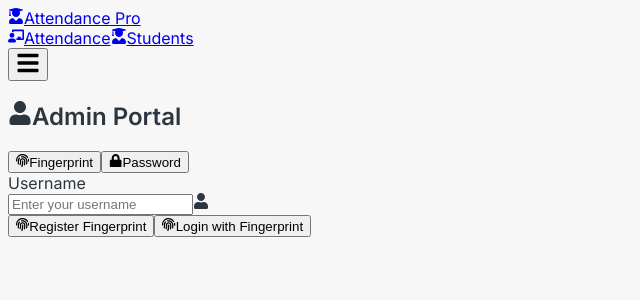
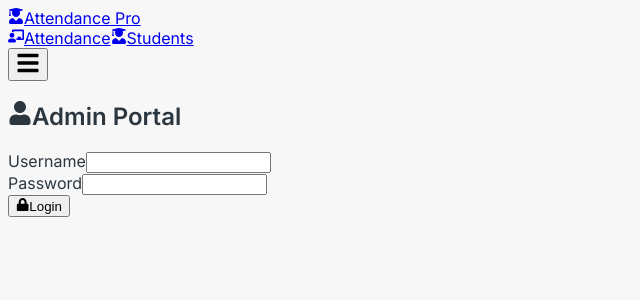
Before and after one commit to Vidhunkishor/blackboxai-1743247267213, a React (Create React App) app in the folder client/: page /login in a window 1280 px wide. Shown: the top 300 px of the page, without its empty margins (0-640 px from the left). Built offline with nearby package versions, Linux system fonts and the light colour scheme.

Commit message:
Add client/src/components/AdminLogin.js 1743252878100

```diff
--- a/client/src/components/AdminLogin.js
+++ b/client/src/components/AdminLogin.js
@@ -1,95 +1,21 @@
 import React, { useState } from 'react';
+import { useNavigate } from 'react-router-dom';
+import { useAuth } from '../contexts/AuthContext';
 import axios from 'axios';
-import { FaFingerprint, FaUser, FaLock, FaSpinner, FaCheckCircle, FaExclamationTriangle } from 'react-icons/fa';
+import { FaUser, FaLock, FaSpinner } from 'react-icons/fa';
 
-const AdminLogin = ({ setIsAdmin }) => {
+const AdminLogin = () => {
   const [username, setUsername] = useState('');
   const [password, setPassword] = useState('');
-  const [message, setMessage] = useState({ text: '', type: '' });
-  const [isLoading, setIsLoading] = useState(false);
-  const [showPassword, setShowPassword] = useState(false);
-  const [activeTab, setActiveTab] = useState('fingerprint');
+  const [loading, setLoading] = useState(false);
+  const [error, setError] = useState('');
+  const { login } = useAuth();
+  const navigate = useNavigate();
 
-  const validateInputs = () => {
-    if (!username.trim()) {
-      setMessage({ text: 'Username is required', type: 'error' });
-      return false;
-    }
-    if (activeTab === 'password' && !password.trim()) {
-      setMessage({ text: 'Password is required', type: 'error' });
-      return false;
-    }
-    return true;
-  };
-
-  const handleRegister = async () => {
-    if (!validateInputs()) return;
-
-    setIsLoading(true);
-    setMessage({ text: '', type: '' });
-
-    try {
-      const response = await axios.post('http://localhost:5000/admin/register', { username });
-      const credential = await navigator.credentials.create({
-        publicKey: response.data.publicKeyCredentialCreationOptions
-      });
-
-      await axios.post('http://localhost:5000/admin/register/complete', {
-        username,
-        credential
-      });
-
-      setMessage({
-        text: 'Registration successful! You can now login with your fingerprint.',
-        type: 'success'
-      });
-    } catch (error) {
-      setMessage({
-        text: `Error: ${error.response?.data?.message || error.message}`,
-        type: 'error'
-      });
-    } finally {
-      setIsLoading(false);
-    }
-  };
-
-  const handleFingerprintLogin = async () => {
-    if (!validateInputs()) return;
-
-    setIsLoading(true);
-    setMessage({ text: '', type: '' });
-
-    try {
-      const response = await axios.post('http://localhost:5000/admin/login', { username });
-      const credential = await navigator.credentials.get({
-        publicKey: response.data.publicKeyCredentialRequestOptions
-      });
-
-      const verifyResponse = await axios.post('http://localhost:5000/admin/login/verify', {
-        username,
-        credential
-      });
-
-      if (verifyResponse.data.success) {
-        setIsAdmin(true);
-      } else {
-        setMessage({ text: 'Authentication failed', type: 'error' });
-      }
-    } catch (error) {
-      setMessage({
-        text: `Error: ${error.response?.data?.message || error.message}`,
-        type: 'error'
-      });
-    } finally {
-      setIsLoading(false);
-    }
-  };
-
-  const handlePasswordLogin = async () => {
-    if (!validateInputs()) return;
-
-    setIsLoading(true);
-    setMessage({ text: '', type: '' });
+  const handleSubmit = async (e) => {
+    e.preventDefault();
+    setLoading(true);
+    setError('');
 
     try {
       const response = await axios.post('http://localhost:5000/admin/login/password', {
@@ -98,17 +24,13 @@ const AdminLogin = ({ setIsAdmin }) => {
       });
 
       if (response.data.success) {
-        setIsAdmin(true);
-      } else {
-        setMessage({ text: 'Invalid credentials', type: 'error' });
+        login(response.data.token);
+        navigate('/students');
       }
-    } catch (error) {
-      setMessage({
-        text: `Error: ${error.response?.data?.message || error.message}`,
-        type: 'error'
-      });
+    } catch (err) {
+      setError(err.response?.data?.error || 'Login failed');
     } finally {
-      setIsLoading(false);
+      setLoading(false);
     }
   };
 
@@ -120,115 +42,49 @@ const AdminLogin = ({ setIsAdmin }) => {
           Admin Portal
         </h2>
       </div>
-
       <div className="p-6">
-        <div className="flex border-b mb-6">
-          <button
-            className={`py-2 px-4 font-medium ${activeTab === 'fingerprint' ? 'text-blue-600 border-b-2 border-blue-600' : 'text-gray-500'}`}
-            onClick={() => setActiveTab('fingerprint')}
-          >
-            <FaFingerprint className="inline mr-2" />
-            Fingerprint
-          </button>
-          <button
-            className={`py-2 px-4 font-medium ${activeTab === 'password' ? 'text-blue-600 border-b-2 border-blue-600' : 'text-gray-500'}`}
-            onClick={() => setActiveTab('password')}
-          >
-            <FaLock className="inline mr-2" />
-            Password
-          </button>
-        </div>
-
+        {error && <div className="mb-4 text-red-500">{error}</div>}
+        <form onSubmit={handleSubmit}>
           <div className="mb-4">
-          <label className="block text-gray-700 text-sm font-bold mb-2">Username</label>
-          <div className="relative">
+            <label className="block text-gray-700 mb-2">Username</label>
             <input
               type="text"
+              autoComplete="username"
               value={username}
               onChange={(e) => setUsername(e.target.value)}
-              className="w-full p-3 border rounded-lg pl-10 focus:outline-none focus:ring-2 focus:ring-blue-500"
-              placeholder="Enter your username"
+              className="w-full p-2 border rounded"
+              required
             />
-            <FaUser className="absolute left-3 top-3.5 text-gray-400" />
           </div>
-        </div>
-
-        {activeTab === 'password' && (
-          <div className="mb-4">
-            <label className="block text-gray-700 text-sm font-bold mb-2">Password</label>
-            <div className="relative">
+          <div className="mb-6">
+            <label className="block text-gray-700 mb-2">Password</label>
             <input
-                type={showPassword ? 'text' : 'password'}
+              type="password"
+              autoComplete="current-password"
               value={password}
               onChange={(e) => setPassword(e.target.value)}
-                className="w-full p-3 border rounded-lg pl-10 focus:outline-none focus:ring-2 focus:ring-blue-500"
-                placeholder="Enter your password"
+              className="w-full p-2 border rounded"
+              required
             />
-              <FaLock className="absolute left-3 top-3.5 text-gray-400" />
+          </div>
           <button
-                onClick={() => setShowPassword(!showPassword)}
-                className="absolute right-3 top-3.5 text-gray-400 hover:text-gray-600"
+            type="submit"
+            disabled={loading}
+            className="w-full bg-blue-600 text-white p-2 rounded hover:bg-blue-700 flex justify-center items-center"
           >
-                {showPassword ? 'Hide' : 'Show'}
-              </button>
-            </div>
-          </div>
-        )}
-
-        {message.text && (
-          <div className={`mb-4 p-3 rounded-lg ${message.type === 'error' ? 'bg-red-100 text-red-700' : 'bg-green-100 text-green-700'}`}>
-            {message.type === 'error' ? (
-              <FaExclamationTriangle className="inline mr-2" />
-            ) : (
-              <FaCheckCircle className="inline mr-2" />
-            )}
-            {message.text}
-          </div>
-        )}
-
-        <div className="flex flex-col space-y-3">
-          {activeTab === 'fingerprint' ? (
+            {loading ? (
               <>
-              <button
-                onClick={handleRegister}
-                disabled={isLoading}
-                className="bg-blue-600 hover:bg-blue-700 text-white font-bold py-3 px-4 rounded-lg flex items-center justify-center transition-colors"
-              >
-                {isLoading ? (
                 <FaSpinner className="animate-spin mr-2" />
-                ) : (
-                  <FaFingerprint className="mr-2" />
-                )}
-                Register Fingerprint
-              </button>
-              <button
-                onClick={handleFingerprintLogin}
-                disabled={isLoading}
-                className="bg-green-600 hover:bg-green-700 text-white font-bold py-3 px-4 rounded-lg flex items-center justify-center transition-colors"
-              >
-                {isLoading ? (
-                  <FaSpinner className="animate-spin mr-2" />
-                ) : (
-                  <FaFingerprint className="mr-2" />
-                )}
-                Login with Fingerprint
-              </button>
+                Logging in...
               </>
             ) : (
-            <button
-              onClick={handlePasswordLogin}
-              disabled={isLoading}
-              className="bg-blue-600 hover:bg-blue-700 text-white font-bold py-3 px-4 rounded-lg flex items-center justify-center transition-colors"
-            >
-              {isLoading ? (
-                <FaSpinner className="animate-spin mr-2" />
-              ) : (
+              <>
                 <FaLock className="mr-2" />
+                Login
+              </>
             )}
-              Login with Password
           </button>
-          )}
-        </div>
+        </form>
       </div>
     </div>
   );
```
Lines whose indentation alone changed are shown as unchanged.
